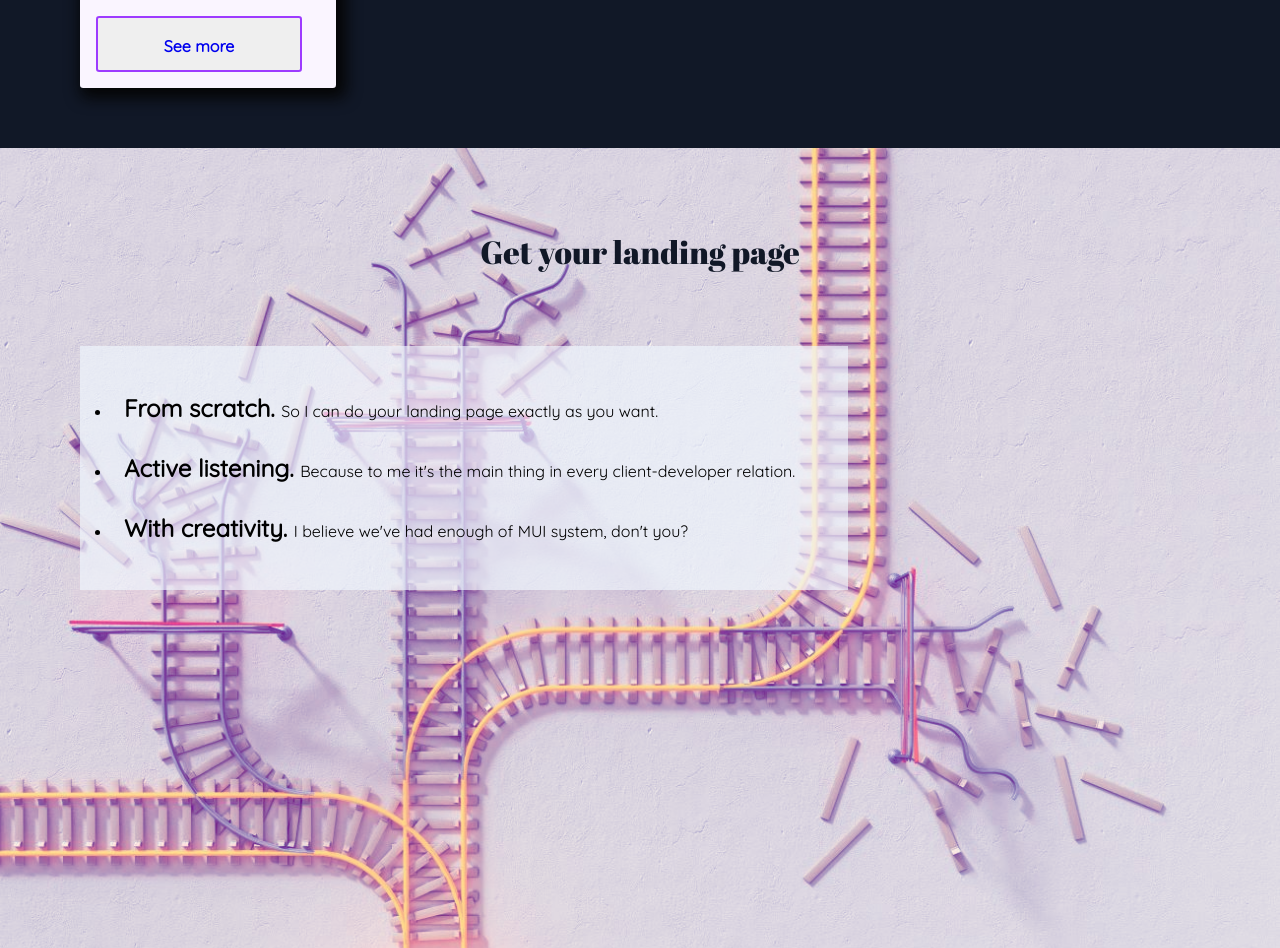
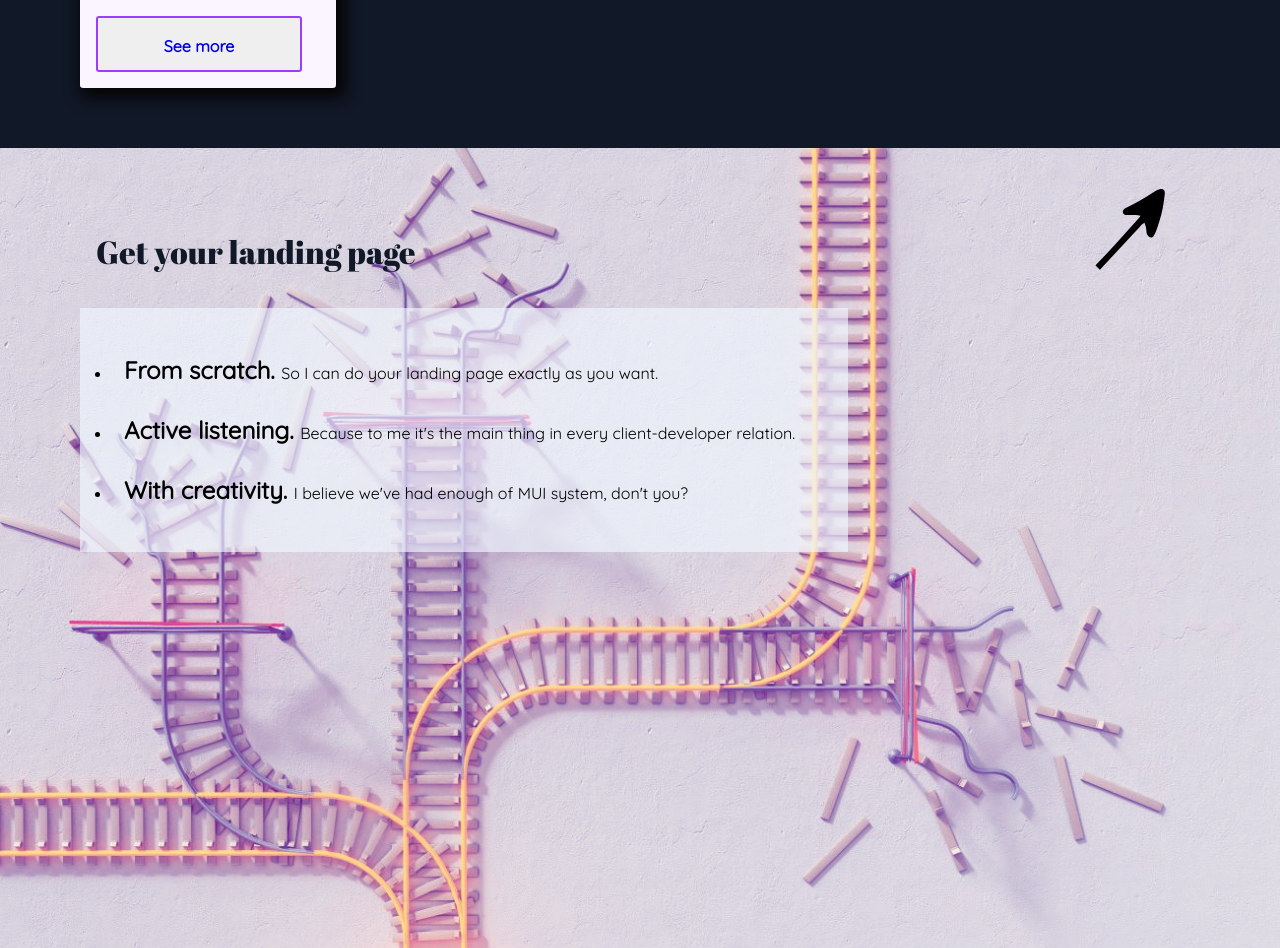
Before and after one commit to ail3ngrimaldi/nuevo-portfolio, a React (Create React App) app: page / in a window 1280 px wide. Shown: the part 2360-3308 px from the top of the page. Built offline with nearby package versions, Linux system fonts and the light colour scheme.

Commit message:
Added svgarrow to point button

```diff
--- a/src/components/Sections/Services.js
+++ b/src/components/Sections/Services.js
@@ -1,11 +1,13 @@
 import React from 'react';
 import '../../styles/Services.css';
+import SvgArrow from '../Svgs/SvgArrow';
 
 function Services() {
     return (
         <div id='services' className='container__services'>
             <div className='bgimage__services'>
             <h1 className='title__services'>Get your landing page</h1>
+             <SvgArrow/>
                 <ul className='ul__services'>
                     <li className='li__services'><span>From scratch. </span>
                     So I can do your landing page exactly as you want.</li>
--- /dev/null
+++ b/src/components/Svgs/SvgArrow.js
@@ -0,0 +1,25 @@
+import * as React from "react";
+import '../../styles/Svgs.css';
+
+const SvgArrow = (props) => (
+    <div className="svg__container">
+      <svg
+      className="svg__services--arrow"
+    xmlns="http://www.w3.org/2000/svg"
+    fill="none"
+    width={200}
+    height={200}
+    // viewPort="0 0 0 0"
+    viewBox="0 0 250 100"
+    {...props}
+  >
+    <path
+      d="M112.945 27.261c-2.652-5.56-7.201-8.33-10.449-12.125-1.895-2.21-4.297-4.097-6.023-6.414-2.912-3.9-.925-8.244 3.979-8.911 1.394-.19 3.002-.043 4.324.43 16.758 5.88 33.819 10.598 51.183 14.212 3.926.81 7.896 2.178 11.408 4.09 5.434 2.956 5.883 7.69 1.074 11.525-12.446 9.887-25.217 19.377-39.545 26.499-4.944 2.444-9.838 5.112-14.889 7.387-2.976 1.377-6.222 2.415-9.405 3.121-3.964.855-6.303-1.364-6.547-5.314-.25-3.673 1.202-6.474 3.59-8.92 3.357-3.48 5.669-7.484 7.838-12.49-4.245-1.485-7.873-.734-11.376-.59-38.422 1.355-76.845 2.767-115.267 4.122-2.558.11-5.164-.116-7.712-.451-2.383-.276-4.24-1.707-4.405-4.211-.167-2.449 1.37-4.136 3.72-4.861 1.399-.413 2.902-.546 4.404-.623 5.508-.376 11.075-.861 16.632-.903 38.45-.133 76.794-2.99 115.227-4.846.222.005.561-.21 2.239-.727Z"
+      fill="#000"
+    />
+  </svg>
+  </div>
+)
+
+
+export default SvgArrow;
--- a/src/styles/Services.css
+++ b/src/styles/Services.css
@@ -13,8 +13,7 @@
     color: var(--dark-color);
     position: relative;
     top: 5rem;
-    display: grid;
-    text-align: center
+    margin-left: 3em;
 }
 
 .bgimage__services{
@@ -36,8 +35,8 @@
     flex-direction: column;
     background-color: rgba(240, 248, 255, 0.658);
     position: relative;
-    top: 150px;
-    z-index: 999;
+    top: 7rem;
+    z-index: 99;
     color: black;
     width: 60%;
     font-size: clamp(0.85rem, 2.5vw, 1rem);
--- a/src/styles/Svgs.css
+++ b/src/styles/Svgs.css
@@ -8,6 +8,28 @@
     margin-right: 1.20rem;
 }
 
+/*SERVICES SECTION*/
+
+.svg__container {
+    width: 200px;
+    height: 150px;
+    resize: both;
+    position: absolute;
+    right: 50px;
+    top: 0;
+}
+
+.svg__services--arrow {
+    width: clamp(45%, 15vw, 75%);
+    height: clamp(45%, 15vw, 75%);
+    border: 1px solid rgba(255, 0, 0, 0);
+    position: absolute;
+    top: 1em;
+    right: 0;
+    z-index: 9999;
+    transform: rotate(-45deg);
+}
+
 /*CONTACT SECTION*/
 .svg-contact-vp {
     position: relative;
```
